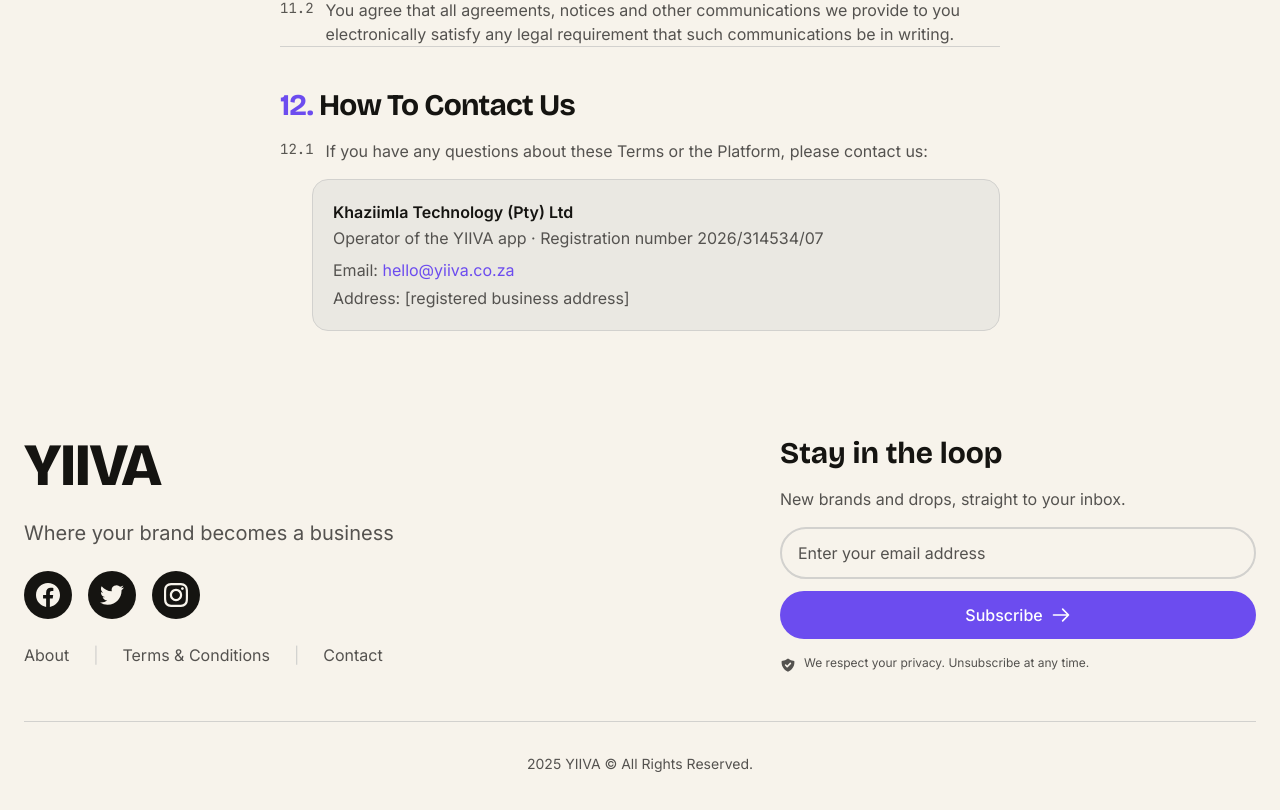
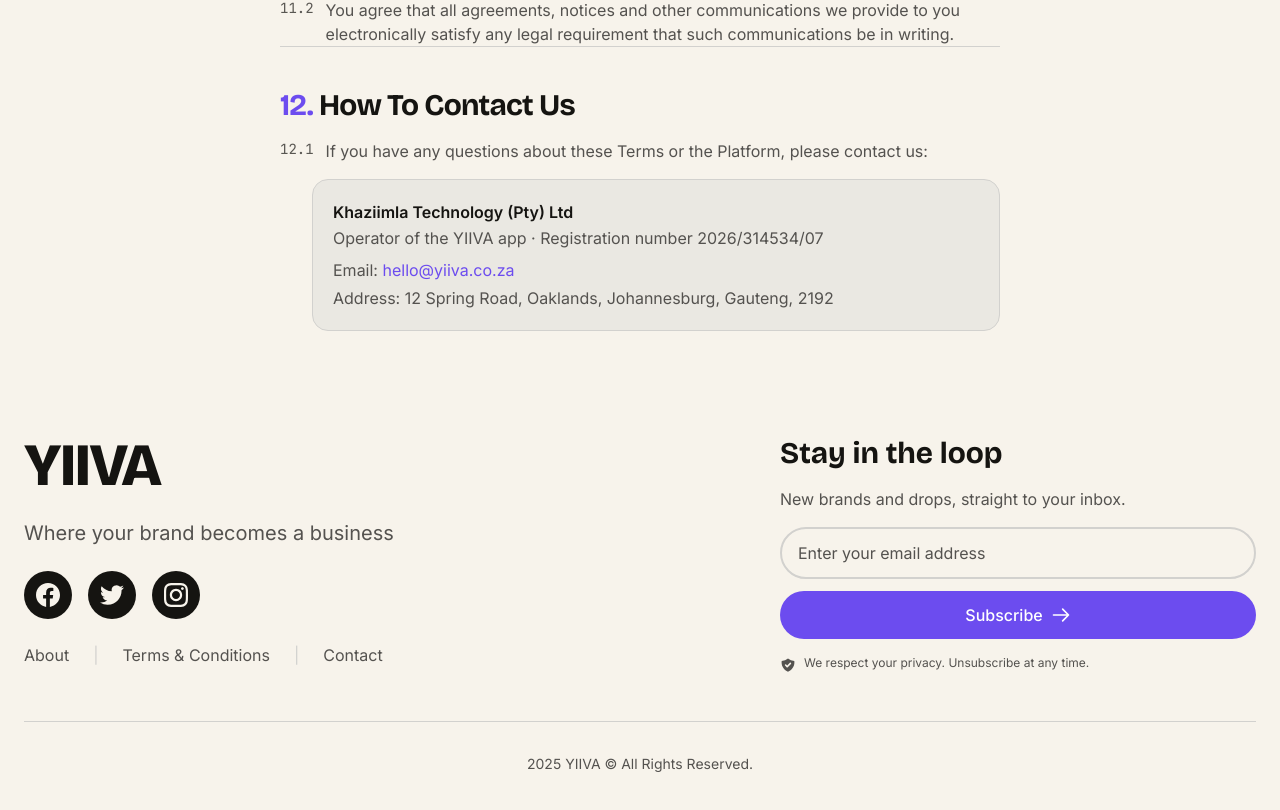
Before and after one commit to khanyi-za/yiiva-final-landing, a Next.js app: page /terms-conditions in a window 1280 px wide. Shown: the part 4065-4875 px from the top of the page. Built offline with nearby package versions, Linux system fonts and the light colour scheme.

Commit message:
Fill registered office address in terms contact block

```diff
--- a/src/app/terms-conditions/page.tsx
+++ b/src/app/terms-conditions/page.tsx
@@ -361,7 +361,7 @@
                 </a>
               </p>
               <p className="mt-1 text-[var(--color-ink-60)]">
-                Address: [registered business address]
+                Address: 12 Spring Road, Oaklands, Johannesburg, Gauteng, 2192
               </p>
             </div>
           </Section>
```
